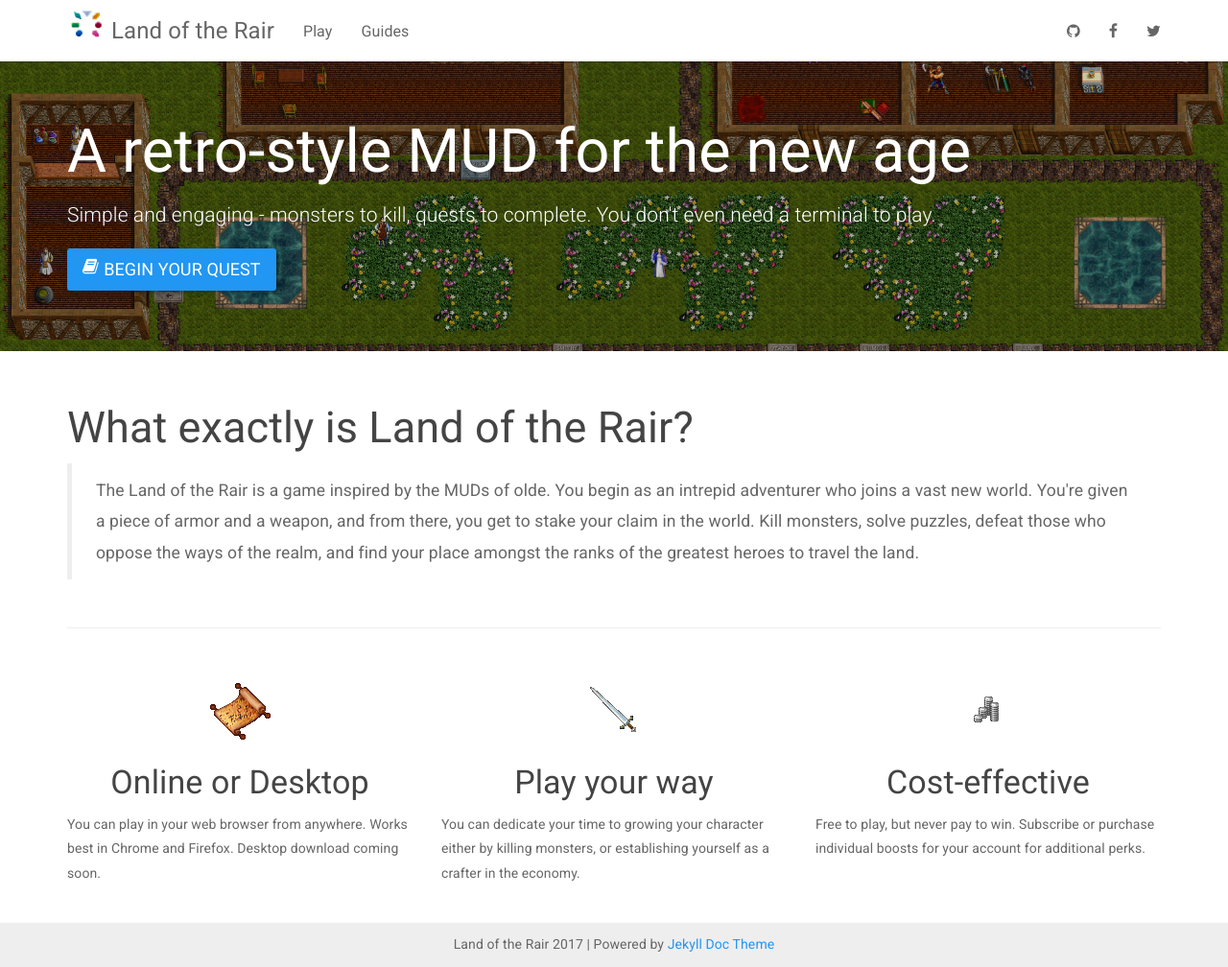
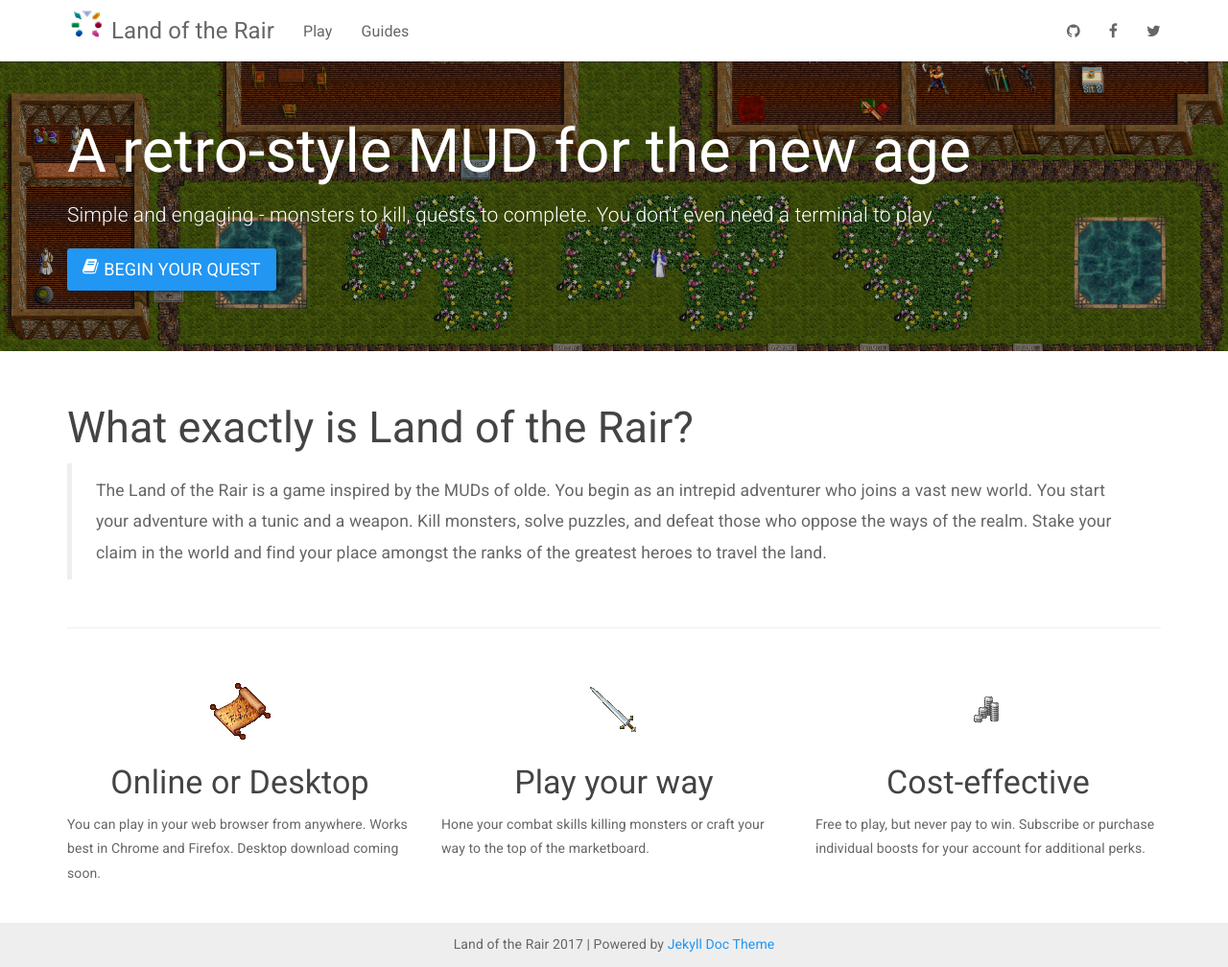
Before and after one commit to LandOfTheRair/landoftherair.github.io, a Jekyll site: the page built from index.html, in a window 1280 px wide and 1008 px high. Shown: the whole window at 96% size. Built offline with Jekyll 4.4.1, drawn with Linux system fonts in a browser that asks for light colours; nearby versions of some CDN libraries.

Commit message:
Update index.html

```diff
--- a/index.html
+++ b/index.html
@@ -21,8 +21,8 @@ layout: default
             <h2 class="header-light regular-pad">What exactly is Land of the Rair?</h2>
             <blockquote>
               <p>The Land of the Rair is a game inspired by the MUDs of olde. You begin as an intrepid adventurer who joins a vast new world.
-                You're given a piece of armor and a weapon, and from there, you get to stake your claim in the world. Kill monsters, solve puzzles,
-                defeat those who oppose the ways of the realm, and find your place amongst the ranks of the greatest heroes to travel the land.</p>
+                You start your adventure with a tunic and a weapon. Kill monsters, solve puzzles,
+                and defeat those who oppose the ways of the realm. Stake your claim in the world and find your place amongst the ranks of the greatest heroes to travel the land.</p>
             </blockquote>
         </div>
     </div>
@@ -43,7 +43,7 @@ layout: default
               <img src="{{ "/img/sword.png" | prepend: site.baseurl }}" width="64" height="64" />
             </h1>
             <h3 class="text-center">Play your way</h3>
-            <p>You can dedicate your time to growing your character either by killing monsters, or establishing yourself as a crafter in the economy.</p>
+            <p>Hone your combat skills killing monsters or craft your way to the top of the marketboard.</p>
         </div>
         <div class="col-sm-4">
             <h1 class="text-center">
```
